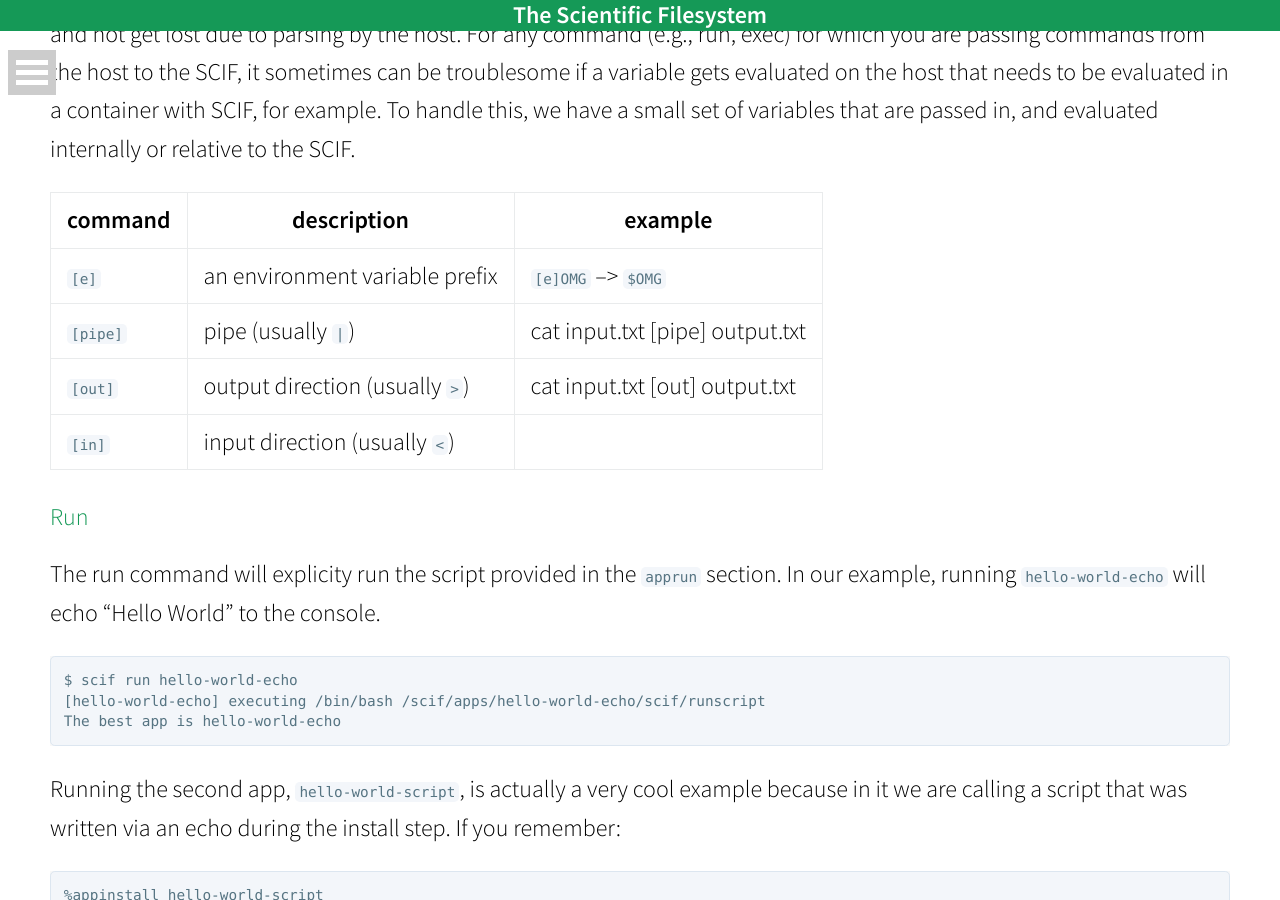
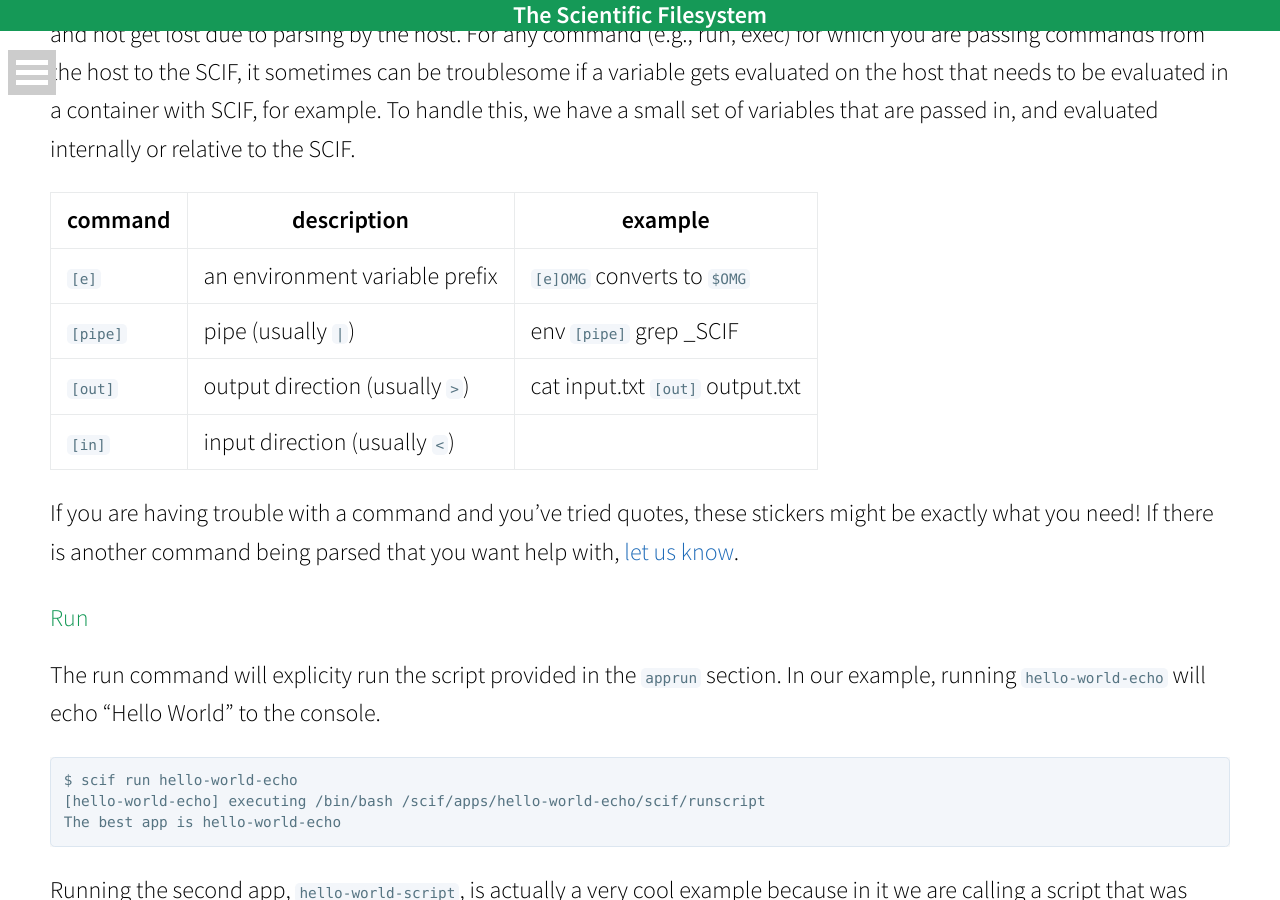
Before and after one commit to sci-f/sci-f.github.io, a Jekyll site: the page built from tutorials/tutorial-run.md, in a window 1280 px wide and 900 px high, scrolled down 4075 px. Built offline with Jekyll 4.4.1, drawn with Linux system fonts in a browser that asks for light colours; nearby versions of some CDN libraries.

Commit message:
modified:   tutorials/tutorial-run.md

```diff
--- a/tutorials/tutorial-run.md
+++ b/tutorials/tutorial-run.md
@@ -144,11 +144,13 @@ The Scientific Filesystem has some special command stickers that (as is true to
 
 | command | description                    | example                                |
 |---------|--------------------------------|----------------------------------------|
-| `[e]`   | an environment variable prefix | `[e]OMG` --> `$OMG`                    |
-| `[pipe]`| pipe (usually `|`)             | cat input.txt [pipe] output.txt        |
-| `[out]` | output direction (usually `>`) | cat input.txt [out] output.txt         |
+| `[e]`   | an environment variable prefix | `[e]OMG` converts to `$OMG`            |
+| `[pipe]`| pipe (usually `|`)             | env `[pipe]` grep _SCIF                |
+| `[out]` | output direction (usually `>`) | cat input.txt `[out]` output.txt       |
 | `[in]`  | input direction (usually `<`)  |                                        |
 
+
+If you are having trouble with a command and you've tried quotes, these stickers might be exactly what you need! If there is another command being parsed that you want help with, <a href="https://www.github.com/vsoch/scif" target="_blank">let us know</a>.
 
 ## Run
 The run command will explicity run the script provided in the `apprun` section.  In our example, running `hello-world-echo` will echo "Hello World" to the console.
```
